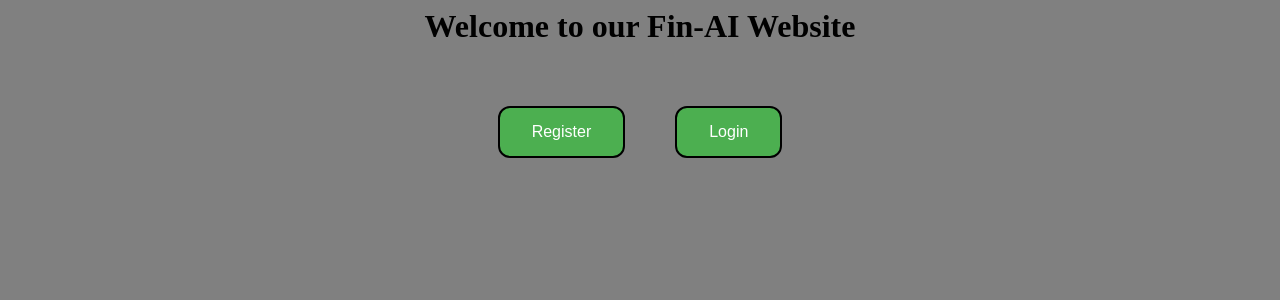
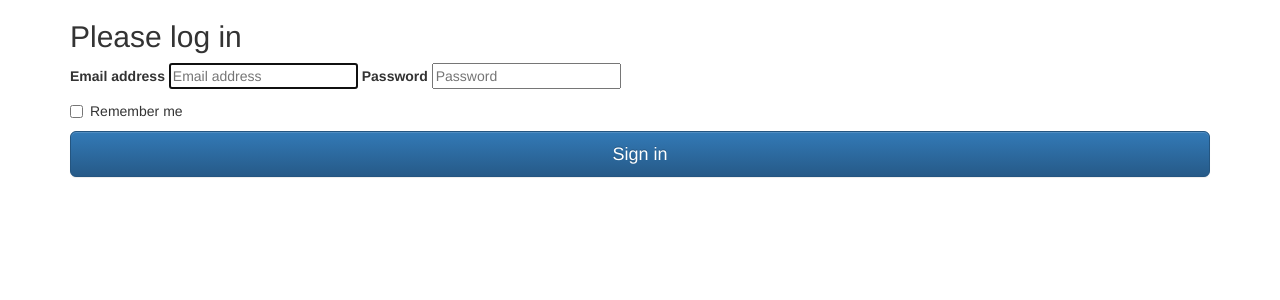
Before and after one commit to yongmei1/FinaiProject, a Flask app: page / in a window 1280 px wide. Shown: the top 300 px of the page. Run offline with Flask 2, Linux system fonts and the light colour scheme; some libraries are stand-ins or nearby versions.

Commit message:
login.html authentication with firebase

```diff
--- a/app.py
+++ b/app.py
@@ -1,4 +1,5 @@
 from flask import Flask, render_template, request
+from flask import *
 import pyrebase
 
 config = {
@@ -13,30 +14,44 @@ config = {
 }
 
 firebase = pyrebase.initialize_app(config)
-
 db = firebase.database()
 
-db.child("names").push({"name":"mei"})
+# db.child("names").push({"name" : "mei"})
+# db.child("names").child("name").update({"name":"chen"})
+# users = db.child("names").child("name").get()
+# print(users.val())
+# db.child("names").remove()  #deletes that column
 
 app = Flask(__name__)
+auth = firebase.auth()
 
 
-@app.route('/')
+@app.route('/webintro.html', methods=['GET', 'POST'])
 def hello_world():
-
     return render_template('webintro.html')
 
-@app.route('/login.html')
+
+@app.route('/', methods=['GET', 'POST'])
 def login():
+    unsuccessful = 'Please check your credentials'
+    successful = 'Login successful'
+    if request.method == 'POST':
+        email = request.form['name']
+        password = request.form['pass']
+        try:
+            auth.sign_in_with_email_and_password(email, password)
+            return render_template('new.html', s=successful)
+        except:
+            return render_template('new.html', us=unsuccessful)
     return render_template('login.html')
 
 
-@app.route('/register.html')
+@app.route('/register.html', methods=['GET', 'POST'])
 def register():
     return render_template('register.html')
 
 
-@app.route('/mainpage.html')
+@app.route('/mainpage.html', methods=['GET', 'POST'])
 def mainpage():
     return render_template('mainpage.html')
 
--- a/templates/login.html
+++ b/templates/login.html
@@ -1,22 +1,44 @@
-<!DOCTYPE HTML PUBLIC "-//W3C//DTD HTML 4.01 Transitional//EN"
-        "http://www.w3.org/TR/html4/loose.dtd">
+<!DOCTYPE html>
 <html>
 <head>
-    <link rel="stylesheet" type= "text/css" href="{{ url_for('static', filename='css/designs.css') }}">
-    <title>Welcome to the Login Page</title>
+	<title></title>
+	<link rel="stylesheet" href="https://maxcdn.bootstrapcdn.com/bootstrap/3.3.7/css/bootstrap.min.css" integrity="sha384-BVYiiSIFeK1dGmJRAkycuHAHRg32OmUcww7on3RYdg4Va+PmSTsz/K68vbdEjh4u" crossorigin="anonymous">
+
+	<!-- Optional theme -->
+	<link rel="stylesheet" href="https://maxcdn.bootstrapcdn.com/bootstrap/3.3.7/css/bootstrap-theme.min.css" integrity="sha384-rHyoN1iRsVXV4nD0JutlnGaslCJuC7uwjduW9SVrLvRYooPp2bWYgmgJQIXwl/Sp" crossorigin="anonymous">
+
+	<!-- Latest compiled and minified JavaScript -->
+	<script src="https://maxcdn.bootstrapcdn.com/bootstrap/3.3.7/js/bootstrap.min.js" integrity="sha384-Tc5IQib027qvyjSMfHjOMaLkfuWVxZxUPnCJA7l2mCWNIpG9mGCD8wGNIcPD7Txa" crossorigin="anonymous"></script>
 </head>
-<body style="background-color:grey;">
-<h1> Welcome to the Fin-AI Login Page</h1>
-<br>
-<br>
-    <div class="container"></div>
-    <form method ="POST" action="">
-        <label for ="email">Email:</label><br>
-        <input type=text" id="email" name="email"><br>
-        <label for="password">Password: </label><br>
-        <input type=text" id="password" name="password"><br>
-        <div class = "container">  <button type="button" class ="button"  >Submit</button> </div>
-    </form>
+<body>
+	<div class="container">
+		{% if s %}
+			<div class="alert alert-success">
+				<h2>{{s}}</h2>
+			</div>
+		{% endif %}
 
+		{% if us %}
+			<div class="alert alert-danger">
+				<h2>{{us}}</h2>
+			</div>
+		{% endif %}
+
+      <form action="/" method="post">
+        <h2>Please log in</h2>
+        <label for="inputEmail">Email address</label>
+        <input type="email" id="inputEmail" name="name"  placeholder="Email address" required autofocus>
+        <label for="inputPassword">Password</label>
+        <input type="password" id="inputPassword" name="pass"  placeholder="Password" required>
+        <div class="checkbox">
+          <label>
+            <input type="checkbox" value="remember-me"> Remember me
+          </label>
+        </div>
+        <button class="btn btn-lg btn-primary btn-block" type="submit">Sign in</button>
+      </form>
+
+    </div>
+    <footer></footer>
 </body>
 </html>
--- a/templates/register.html
+++ b/templates/register.html
@@ -10,11 +10,15 @@
 <br>
 <br>
     <div class="container"></div>
-    <form method="POST" action="">
+    <form method="post" action="">
         <label for ="email">Email:</label><br>
         <input type=text" id="email" name="email"><br>
         <label for="password">Password: </label><br>
         <input type=text" id="password" name="password"><br>
+
+        var email = email
+        var password = password
+
         <div class = "container">  <button type="button" class ="button"  >Submit</button> </div>
     </form>
     </body>
```
